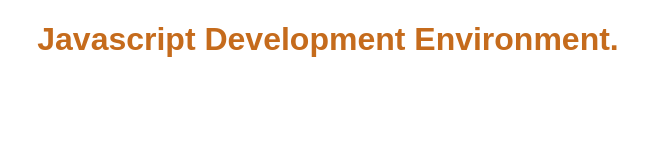
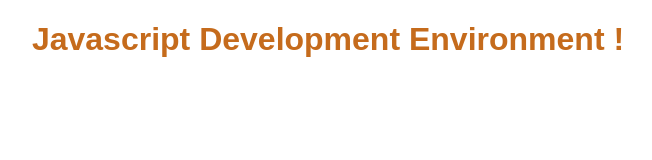
Before and after one commit to SauroMayaka/pluralsight-js-dev-env, a website built with webpack: page src/index.html in a window 1280 px wide. Shown: the whole page, without its empty margins (312-964 px from the left). Built offline with nearby package versions, Linux system fonts and the light colour scheme.

Commit message:
Module 9

```diff
--- a/src/index.html
+++ b/src/index.html
@@ -4,7 +4,7 @@
   </head>
   <html>
   <body>
-    <h1>Javascript Development Environment.</h1>
+    <h1>Javascript Development Environment !</h1>
 
     <script src="bundle.js"></script>
   </body>
```
Also changed, not shown: .travis.yml (added).
